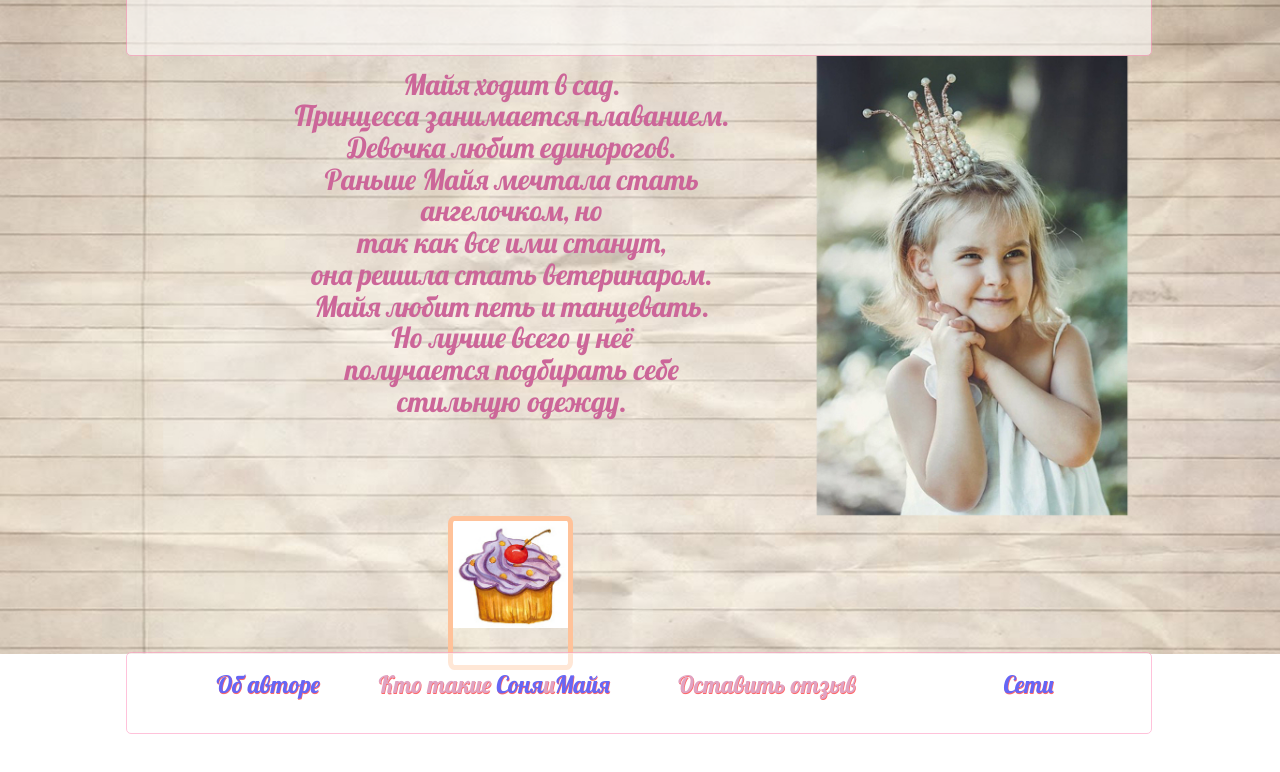
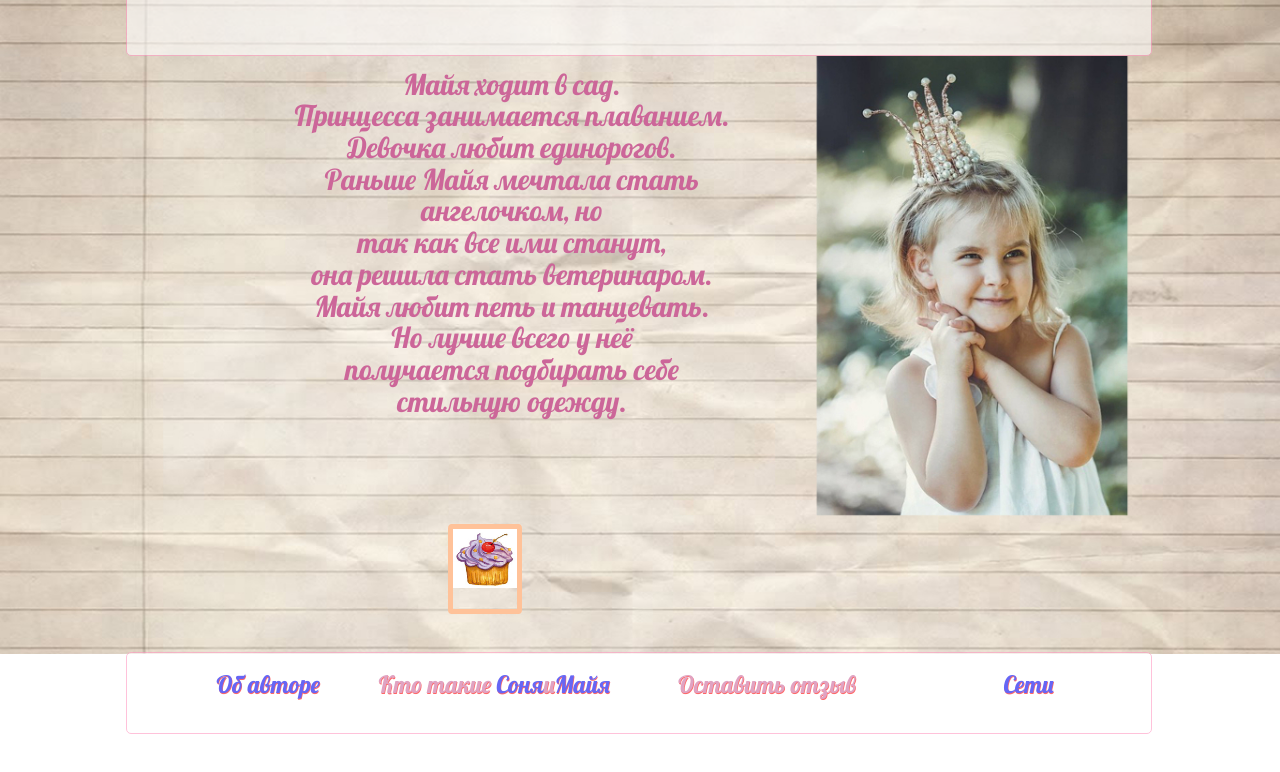
Before and after one commit to Urusbaeva/sonya-and-maya, a plain HTML site: page MayaPage.html in a window 1280 px wide. Shown: the part 66-838 px from the top of the page. Drawn offline with Linux system fonts and the light colour scheme; a script that the page names is missing.

Commit message:
mayabottom
15 from bottom

```diff
--- a/css.css
+++ b/css.css
@@ -72,13 +72,13 @@ p{
 
 }
 #buttonMaya{
-    height: 18%;
-    width: 9%;
+    height: 10%;
+    width: 5%;
     background-image: url('buttonOne.jpg');
     background-size:100% auto;
     background-repeat: no-repeat;
     position: fixed;
-    bottom: 8%;
+    bottom: 15%;
     left: 35%;
     border-radius: 5%;
     border: solid 5px #ffc299;
```
